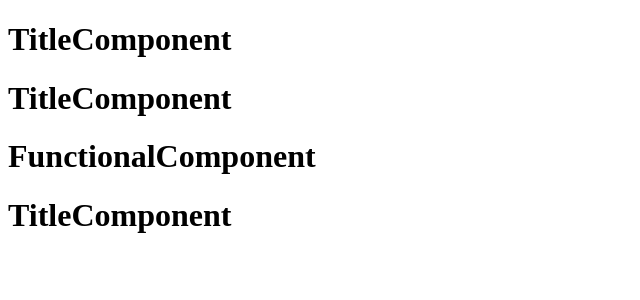
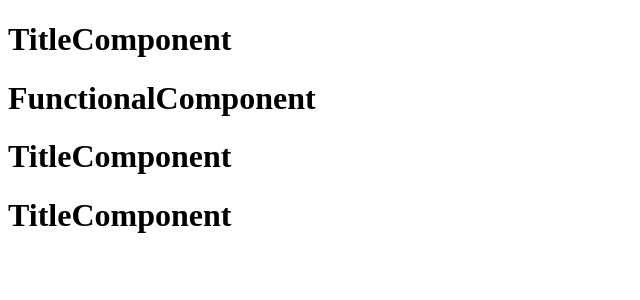
Before and after one commit to sanket4/day1-react, a React (Vite) app: page / in a window 1280 px wide. Shown: the top 300 px of the page, without its empty margins (0-640 px from the left). Built offline with nearby package versions, Linux system fonts and the light colour scheme.

Commit message:
functional component

```diff
--- a/App.js
+++ b/App.js
@@ -6,8 +6,9 @@ const TitleComponent = () => <h1> TitleComponent</h1>;
 const FunctionalComponent = () => (
   <div id="sad">
     <TitleComponent />
+
+    <h1> FunctionalComponent</h1>
     {TitleComponent()}
-    <h1> FunctionalComponent</h1>
     <TitleComponent></TitleComponent>
   </div>
 );
```
